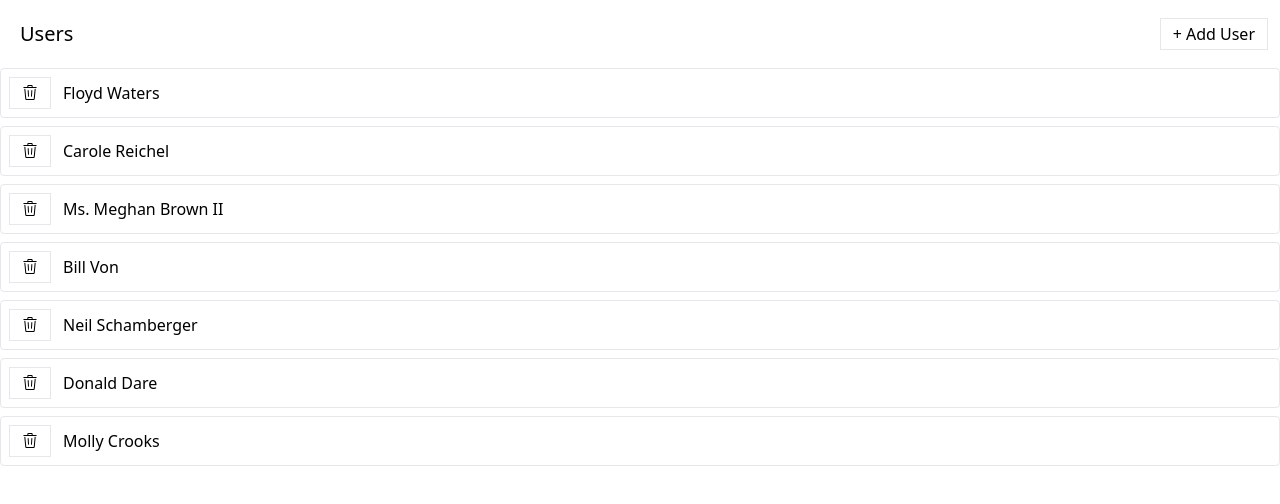
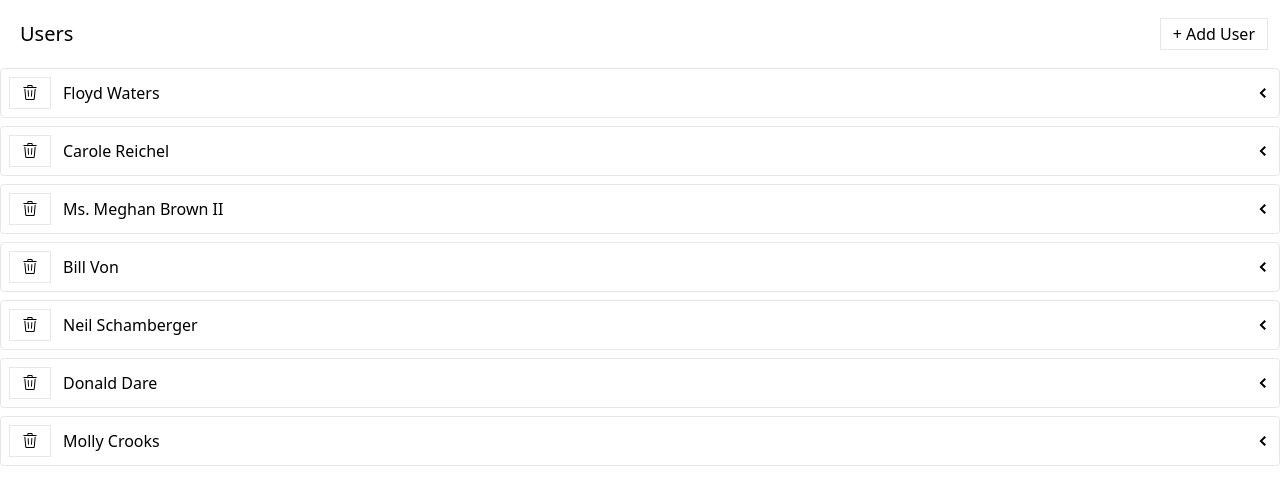
Before and after one commit to Leeyanhawrt/media, a React (Create React App) app: page / in a window 1280 px wide. Shown: the top 504 px of the page. Built offline with nearby package versions, Linux system fonts and the light colour scheme; data requests are answered from the project's data file.

Commit message:
Add expandable panel and start using RTK

```diff
--- /dev/null
+++ b/src/components/AlbumsList.js
@@ -0,0 +1,5 @@
+function AlbumsList({ user }) {
+  return <div>Albums for {user.name}</div>
+}
+
+export default AlbumsList;
--- /dev/null
+++ b/src/components/ExpandablePanel.js
@@ -0,0 +1,31 @@
+import { useState } from 'react'
+import { GoChevronDown, GoChevronLeft } from 'react-icons/go';
+
+function ExpandablePanel({ header, children }) {
+  const [expanded, setExpanded] = useState(false);
+
+  const handleClick = () => {
+    setExpanded(!expanded);
+  };
+
+  return (
+    <div className="mb-2 border rounded">
+      <div className="flex p-2 justify-between items-center">
+        <div className="flex flex-row items-center justify-between">
+          {header}
+        </div>
+        <div onClick={handleClick} className="cursor-pointer">
+          {expanded ? <GoChevronDown /> : <GoChevronLeft />}
+        </div>
+      </div>
+      {
+        expanded &&
+        <div className="p-2 border-t">
+          {children}
+        </div>
+      }
+    </div>
+  );
+}
+
+export default ExpandablePanel;
--- a/src/components/UsersListItem.js
+++ b/src/components/UsersListItem.js
@@ -2,6 +2,9 @@ import { GoTrash } from 'react-icons/go';
 import Button from './Button';
 import { deleteUser } from '../store'
 import { useThunk } from '../hooks/useThunk';
+import ExpandablePanel from './ExpandablePanel';
+import { Fragment } from 'react';
+import AlbumsList from './AlbumsList';
 
 function UsersListItem({ user }) {
   const [doDeleteUser, isLoading, error] = useThunk(deleteUser);
@@ -10,17 +13,20 @@ function UsersListItem({ user }) {
     doDeleteUser(user)
   }
 
-  return <div className="mb-2 border rounded">
-    <div className="flex p-2 justify-between items-center cursor-pointer">
-      <div className="flex flex-row items-center justify-between">
-        <Button loading={isLoading} className="mr-3" onClick={handleClick}>
-          <GoTrash />
-        </Button>
-        {error && <div>Error deleting user. </div>}
-        {user.name}
-      </div>
-    </div>
-  </div>
+  const header = <Fragment>
+    <Button loading={isLoading} className="mr-3" onClick={handleClick}>
+      <GoTrash />
+    </Button>
+    {error && <div>Error deleting user. </div>}
+    {user.name}
+  </Fragment>
+
+  return (
+    <ExpandablePanel header={header}>
+      <AlbumsList user={user} />
+    </ExpandablePanel>
+  )
+
 }
 
 export default UsersListItem
--- /dev/null
+++ b/src/store/apis/albumsApi.js
@@ -0,0 +1,26 @@
+import { createApi, fetchBaseQuery } from '@reduxjs/toolkit/query/react';
+
+const albumsApi = createApi({
+  reducerPath: 'albums',
+  baseQuery: fetchBaseQuery({
+    baseUrl: 'http://localhost:3005'
+  }),
+  endpoints(builder) {
+    return {
+      fetchAlbums: builder.query({
+        query: (user) => {
+          return {
+            url: '/albums',
+            params: {
+              userId: user.id
+            },
+            method: 'GET',
+          };
+        }
+      })
+    };
+  }
+});
+
+export const { useFetchAlbumsQuery } = albumsApi;
+export { albumsApi };
```
